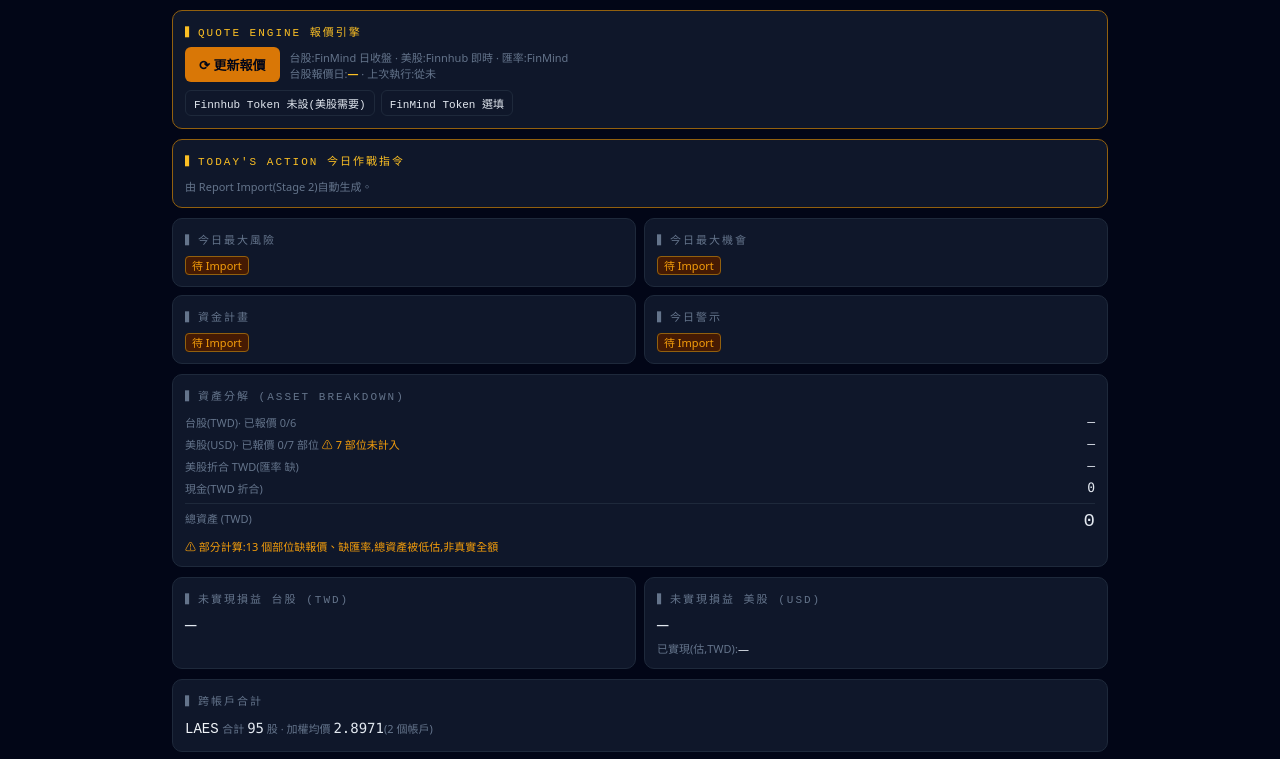
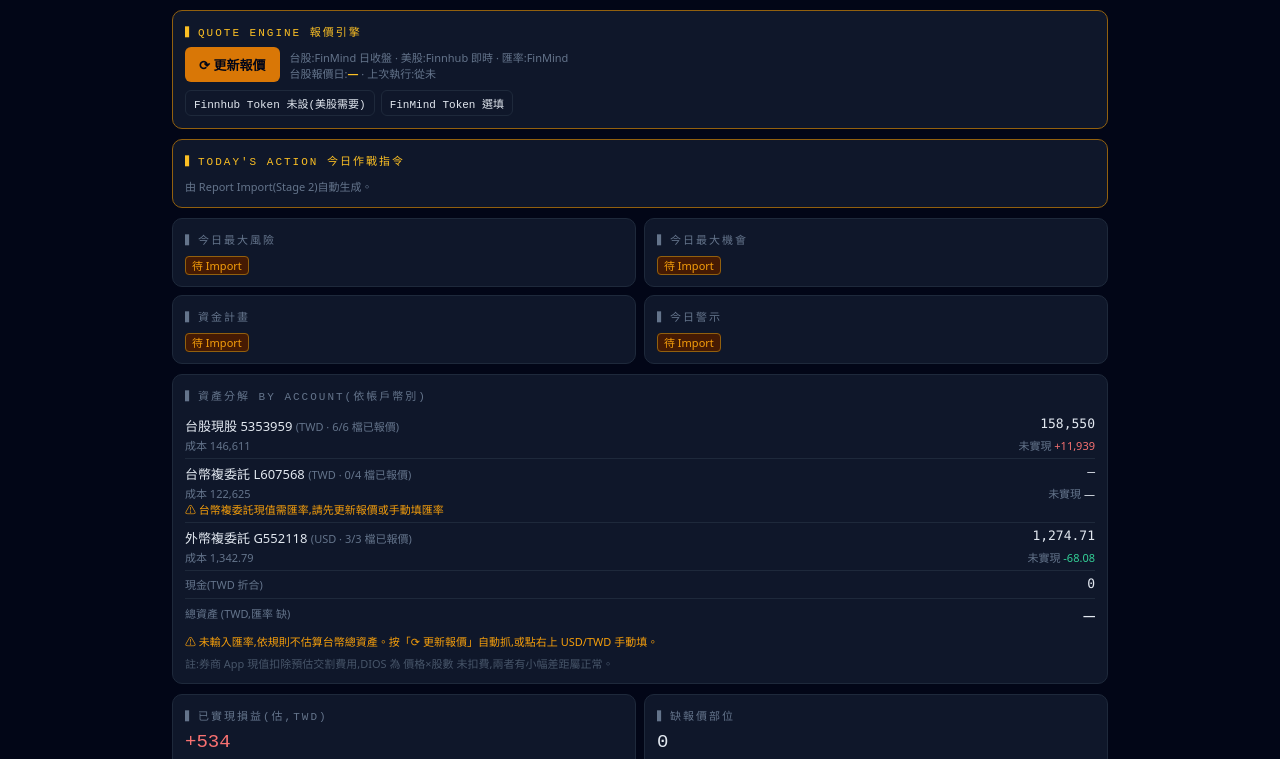
Before and after one commit to davidfg81/dios, a plain HTML site: page index.html in a window 1280 px wide. Shown: the part 77-836 px from the top of the page. Drawn offline with Linux system fonts and the light colour scheme.

Commit message:
Add files via upload

```diff
--- a/index.html
+++ b/index.html
@@ -65,7 +65,7 @@ h2{font-size:18px;margin:4px 0;display:flex;gap:8px;align-items:baseline;flex-wr
 <body>
 <header>
   <div class="hrow">
-    <span class="logo">DIOS</span><span class="ver">v3.2 · Web</span>
+    <span class="logo">DIOS</span><span class="ver">v3.3 · Web</span>
     <div class="hbtns">
       <button class="chip" onclick="editFx()">USD/TWD <b id="fxval" style="color:var(--amber)">缺</b></button>
       <button class="chip" onclick="openBackup()">備份</button>
@@ -91,28 +91,30 @@ const esc=s=>String(s??"").replace(/[&<>"']/g,c=>({"&":"&amp;","<":"&lt;",">":"&
 
 /* ---------- 種子:2026/07/09 最新持股(多帳戶) ---------- */
 function seedPositions(){return [
- // 台股(國泰證券)
- P("0050","TW","元大台灣50",422,86.05,"TWD","國泰證券","Core","ETF/大盤",["Taiwan Large Cap ETF"],"A",4,"Hold","定期定額"),
- P("00662","TW","富邦NASDAQ",200,120,"TWD","國泰證券","Tactical","ETF/美科技",["Nasdaq ETF"],"B",3,"Hold",""),
- P("00685L","TW","群益臺灣加權正2",1920,12.56,"TWD","國泰證券","Tactical","ETF/槓桿",["Taiwan 2x Leveraged"],"B",3,"Hold","槓桿耗損風險"),
- P("00407A","TW","主動凱基台灣",2000,9.63,"TWD","國泰證券","Exit Candidate","ETF/防禦",["Defensive","ETF"],"C",2,"Exit","第一出場候選"),
- P("2330","TW","台積電",10,1978.4,"TWD","國泰證券","Core","半導體/晶圓代工",["AI","Semiconductor","Foundry","CoWoS"],"A+",5,"Hold","定期定額"),
- P("4958","TW","臻鼎-KY",40,577.50,"TWD","國泰證券","Core","PCB/CCL",["PCB","CCL","AI Server","Supply Chain"],"A",4,"Buy Back","07/09 於595賣出33股,保留40股,回檔考慮補回"),
- // 美股 — 台幣交割 L607568
- PU("LAES","SEALSQ",50,2.8022,"台幣交割 L607568","TWD","Satellite","量子/資安",["Quantum","Cybersecurity","High Risk Growth"],"B",3,"Hold","低流動性"),
- PU("KMEM","KMEM 記憶體ETF",20,22.85,"台幣交割 L607568","TWD","Tactical","ETF/記憶體",["Memory ETF","DRAM","NAND","HBM"],"B",3,"Take Profit","與 MU 重疊,MU 優先"),
- PU("GFS","GlobalFoundries",5,66.584,"台幣交割 L607568","TWD","Core","半導體/晶圓代工",["Semiconductor","Foundry","AI Infrastructure"],"A",3,"Hold",""),
- PU("MU","Micron 美光",3,966.403333,"台幣交割 L607568","TWD","Core","半導體/記憶體",["AI","HBM","DRAM","Memory"],"A+",4,"Hold","成本 USD 計價,台幣交割"),
- // 美股 — 外幣交割 G552118
- PU("LAES","SEALSQ",45,3.002444,"外幣交割 G552118","USD","Satellite","量子/資安",["Quantum","Cybersecurity","High Risk Growth"],"B",3,"Hold","低流動性"),
- PU("GLW","Corning 康寧",2,211.275,"外幣交割 G552118","USD","Exit Candidate","光通訊/玻璃",["AI Data Center","Optical","Glass"],"B-",2,"Watch",""),
- PU("SPCX","SPCX (SpaceX)",5,157.026,"外幣交割 G552118","USD","Satellite","太空",["SpaceX","Private Space","Event Driven"],"B",3,"Hold","")
+ // ── 台股現股帳戶 5353959(證券-敦南二)· 估值 TWD ──
+ POS({acctId:"5353959",acctName:"台股現股 5353959",market:"TW",ticker:"00407A",name:"主動凱基台灣",shares:2000,avg:9.63,cost:19256,price:9.42,quoteCcy:"TWD",valCcy:"TWD",type:"Exit Candidate",sec:"ETF/防禦",theme:["Defensive","ETF"],pri:"C",conf:2,st:"Exit",notes:"第一出場候選"}),
+ POS({acctId:"5353959",acctName:"台股現股 5353959",market:"TW",ticker:"0050",name:"元大台灣50",shares:422,avg:86.05,cost:36327,price:105.8,quoteCcy:"TWD",valCcy:"TWD",type:"Core",sec:"ETF/大盤",theme:["Taiwan Large Cap ETF"],pri:"A",conf:4,st:"Hold",notes:"定期定額"}),
+ POS({acctId:"5353959",acctName:"台股現股 5353959",market:"TW",ticker:"00662",name:"富邦NASDAQ",shares:200,avg:120,cost:24009,price:120.9,quoteCcy:"TWD",valCcy:"TWD",type:"Tactical",sec:"ETF/美科技",theme:["Nasdaq ETF"],pri:"B",conf:3,st:"Hold"}),
+ POS({acctId:"5353959",acctName:"台股現股 5353959",market:"TW",ticker:"00685L",name:"群益臺灣加權正2",shares:1920,avg:12.56,cost:24123,price:12.09,quoteCcy:"TWD",valCcy:"TWD",type:"Tactical",sec:"ETF/槓桿",theme:["Taiwan 2x Leveraged"],pri:"B",conf:3,st:"Hold",notes:"槓桿耗損風險"}),
+ POS({acctId:"5353959",acctName:"台股現股 5353959",market:"TW",ticker:"2330",name:"台積電",shares:10,avg:1978.4,cost:19789,price:2415,quoteCcy:"TWD",valCcy:"TWD",type:"Core",sec:"半導體/晶圓代工",theme:["AI","Semiconductor","Foundry","CoWoS"],pri:"A+",conf:5,st:"Hold",notes:"定期定額"}),
+ POS({acctId:"5353959",acctName:"台股現股 5353959",market:"TW",ticker:"4958",name:"臻鼎-KY",shares:40,avg:577.5,cost:23107,price:588,quoteCcy:"TWD",valCcy:"TWD",type:"Core",sec:"PCB/CCL",theme:["PCB","CCL","AI Server","Supply Chain"],pri:"A",conf:4,st:"Buy Back",realized:533.94,notes:"07/09 於595賣33股,保留40股,回檔考慮補回"}),
+ // ── 美股台幣複委託 L607568 · 報價 USD、估值 TWD(現值需匯率) ──
+ POS({acctId:"L607568",acctName:"台幣複委託 L607568",market:"US",ticker:"GFS",name:"GlobalFoundries",shares:5,avg:66.584,cost:10702,price:69.71,quoteCcy:"USD",valCcy:"TWD",type:"Core",sec:"半導體/晶圓代工",theme:["Semiconductor","Foundry","AI Infrastructure"],pri:"A",conf:3,st:"Hold"}),
+ POS({acctId:"L607568",acctName:"台幣複委託 L607568",market:"US",ticker:"KMEM",name:"Kurv Memory Select ETF",shares:20,avg:22.85,cost:14658,price:21.82,quoteCcy:"USD",valCcy:"TWD",type:"Tactical",sec:"ETF/記憶體",theme:["Memory ETF","DRAM","NAND","HBM"],pri:"B",conf:3,st:"Take Profit",notes:"與 MU 重疊,MU 優先"}),
+ POS({acctId:"L607568",acctName:"台幣複委託 L607568",market:"US",ticker:"LAES",name:"SEALSQ Corp",shares:50,avg:2.8022,cost:4504,price:2.87,quoteCcy:"USD",valCcy:"TWD",type:"Satellite",sec:"量子/資安",theme:["Quantum","Cybersecurity","High Risk Growth"],pri:"B",conf:3,st:"Hold",notes:"台幣帳戶50股,不與外幣45股合併"}),
+ POS({acctId:"L607568",acctName:"台幣複委託 L607568",market:"US",ticker:"MU",name:"Micron 美光",shares:3,avg:966.403333,cost:92761,price:991.64,quoteCcy:"USD",valCcy:"TWD",type:"Core",sec:"半導體/記憶體",theme:["AI","HBM","DRAM","Memory"],pri:"A+",conf:4,st:"Hold"}),
+ // ── 美股外幣複委託 G552118 · 報價與估值均 USD ──
+ POS({acctId:"G552118",acctName:"外幣複委託 G552118",market:"US",ticker:"GLW",name:"Corning 康寧",shares:2,avg:211.275,cost:422.55,price:192.38,quoteCcy:"USD",valCcy:"USD",type:"Exit Candidate",sec:"光通訊/玻璃",theme:["AI Data Center","Optical","Glass"],pri:"B-",conf:2,st:"Watch"}),
+ POS({acctId:"G552118",acctName:"外幣複委託 G552118",market:"US",ticker:"LAES",name:"SEALSQ Corp",shares:45,avg:3.002444,cost:135.11,price:2.87,quoteCcy:"USD",valCcy:"USD",type:"Satellite",sec:"量子/資安",theme:["Quantum","Cybersecurity","High Risk Growth"],pri:"B",conf:3,st:"Hold",notes:"外幣帳戶45股,不與台幣50股合併"}),
+ POS({acctId:"G552118",acctName:"外幣複委託 G552118",market:"US",ticker:"SPCX",name:"Space Exploration Tech",shares:5,avg:157.026,cost:785.13,price:152.16,quoteCcy:"USD",valCcy:"USD",type:"Satellite",sec:"太空",theme:["SpaceX","Private Space","Event Driven"],pri:"B",conf:3,st:"Hold"})
 ];}
-function P(tk,mkt,name,sh,cost,ccy,acct,type,sec,theme,pri,conf,st,notes){
- return {id:tk+"@"+acct,ticker:tk,market:mkt,name,shares:sh,avgCost:cost,accountCurrency:ccy,marketCurrency:ccy,costCurrency:ccy,quoteCurrency:ccy,broker:acct,currentPrice:null,positionType:type,sector:sec,theme,priority:pri,healthScore:null,confidence:conf,status:st,realizedPL:null,lastUpdated:"2026-07-09",notes};
-}
-function PU(tk,name,sh,cost,acct,acctCcy,type,sec,theme,pri,conf,st,notes){
- return {id:tk+"@"+acct,ticker:tk,market:"US",name,shares:sh,avgCost:cost,accountCurrency:acctCcy,marketCurrency:"USD",costCurrency:"USD",quoteCurrency:"USD",broker:acct,currentPrice:null,positionType:type,sector:sec,theme,priority:pri,healthScore:null,confidence:conf,status:st,realizedPL:null,lastUpdated:"2026-07-09",notes};
+function POS(o){
+ return {id:o.acctId+"|"+o.market+"|"+o.ticker,acctId:o.acctId,ticker:o.ticker,market:o.market,name:o.name,
+  shares:o.shares,avgCost:o.avg,totalCostFixed:o.cost,
+  quoteCurrency:o.quoteCcy,valuationCurrency:o.valCcy,accountCurrency:o.valCcy,marketCurrency:o.quoteCcy,costCurrency:o.quoteCcy,
+  broker:o.acctName,currentPrice:o.price??null,priceUpdatedAt:"2026-07-09 16:13",
+  positionType:o.type,sector:o.sec,theme:o.theme,priority:o.pri,healthScore:null,confidence:o.conf,status:o.st,
+  realizedPL:o.realized??null,lastUpdated:"2026-07-09",notes:o.notes||""};
 }
 function seedManual(){return {
  MU:{buildZone:"900–960",addZone:"850–900",tp1:"1120–1150 → 賣 1 股",tp2:"1250–1300 → 賣 1 股",tp3:"1400+ → 評估最後 1 股",buyBack:"1000 / 950 / 900",invalid:"HBM 需求下修、AI 伺服器需求放緩、連兩季財報 miss",keySupport:null,keyResistance:null,catalysts:"HBM、DRAM 報價、AI 伺服器需求、美光財報",riskFactors:"記憶體循環反轉、估值過高",todayAdvice:null,orderSuggestion:null,lastChange:"2026-07-09 初始化"},
@@ -134,14 +136,14 @@ function freshData(){return {
   targetAlloc:{"半導體/記憶體":25,"ETF":35,"PCB/CCL":15,"量子/太空/其他":10,"現金":15}},
  positions:seedPositions(),manual:seedManual(),
  transactions:[ // Append-only 交易紀錄
-  {ts:"2026-07-09",id:"4958@國泰證券",ticker:"4958",side:"Sell",shares:33,price:595,note:"分批停利,保留40股;依賣出前均價578.82估已實現約+534 TWD",realized:533.94}
+  {ts:"2026-07-09",id:"5353959|TW|4958",ticker:"4958",side:"Sell",shares:33,price:595,note:"分批停利,保留40股;依賣出前均價578.82估已實現約+534 TWD",realized:533.94}
  ],
  watchlist:["NVDA","2454","2308","2882","AVGO","IONQ","SMH","6116"].map(t=>({ticker:t,name:"",market:/^[0-9]/.test(t)?"TW":"US",priority:null,score:null,confidence:null,expectedTime:null,catalyst:null,risk:null,expectedReturn:null})),
  aiReports:{},consensus:{},consensusHistory:[],todayBoard:null,scenarios:{},metrics:{},
  graph:[["HBM","MU"],["HBM","KMEM"],["DRAM","MU"],["AI Server","MU"],["AI Server","2330"],["AI Server","4958"],["CCL","4958"],["PCB","4958"],["CoWoS","2330"],["SOX","00662"],["SOX","00685L"],["台股大盤","0050"],["Quantum","LAES"],["SpaceX","SPCX"],["Foundry","GFS"],["Foundry","2330"],["光通訊","GLW"]],
  majorEvents:[],validation:[],quoteMeta:{lastTW:null,quoteDateTW:null,lastFX:null},
  decisionLog:[
-  {ts:now(),ticker:"SYSTEM",field:"帳戶修正",oldVal:"KMEM/GFS/MU 誤置外幣帳戶",newVal:"台幣交割:LAES50/KMEM/GFS/MU;外幣交割:LAES45/GLW/SPCX",reason:"依 2026/07/09 對帳單修正帳戶歸屬,成本均為 USD 計價"},
+  {ts:now(),ticker:"SYSTEM",field:"持股主檔覆蓋",oldVal:"舊持股資料",newVal:"2026-07-09 16:13 國泰庫存快照(13 筆,3 帳戶)",reason:"使用者人工確認之唯一有效快照,覆蓋不相加;交易手冊暫不變動,待使用者確認主檔後同步"},
   {ts:now(),ticker:"4958",field:"減碼",oldVal:"73股@578.82",newVal:"40股@577.50",reason:"07/09 於595分批賣出33股(交易紀錄#1),狀態改 Buy Back 等回補"},
   {ts:now(),ticker:"LAES",field:"帳戶結構",oldVal:"單帳戶45股",newVal:"台幣50股@2.8022 + 外幣45股@3.0024,合計95股",reason:"多帳戶架構導入(2026/07/09 對帳)"},
   {ts:now(),ticker:"SYSTEM",field:"init",oldVal:"-",newVal:"DIOS v3.1 建立(多帳戶+交易Append)",reason:"系統初始化"}
@@ -152,8 +154,12 @@ function migrate(d){
  out.version=VERSION;
  out.settings=Object.assign({},f.settings,d.settings||{});
  (out.positions||[]).forEach(p=>{
-  if(!p.id)p.id=p.ticker+"@"+(p.broker||"預設帳戶");
+  if(!p.acctId)p.acctId=(p.broker||"").split(" ").pop()||"舊帳戶";
+  if(!p.id||p.id.indexOf("|")<0)p.id=p.acctId+"|"+p.market+"|"+p.ticker;
   if(p.realizedPL===undefined)p.realizedPL=null;
+  if(!p.valuationCurrency)p.valuationCurrency=p.quoteCurrency;
+  if(p.totalCostFixed==null)p.totalCostFixed=Math.round(p.avgCost*p.shares*100)/100;
+  if(!p.priceUpdatedAt)p.priceUpdatedAt=null;
  });
  Object.keys(out.manual||{}).forEach(k=>{const m=out.manual[k];if(m&&m.todayAction!==undefined){m.todayAdvice=m.todayAdvice??m.todayAction;delete m.todayAction;}});
  ["watchlist","aiReports","consensus","consensusHistory","scenarios","metrics","graph","majorEvents","validation","decisionLog","transactions"].forEach(k=>{if(out[k]==null)out[k]=f[k]||[];});
@@ -206,7 +212,7 @@ const Repo={
   let n=0,qd=null;
   quotes.forEach(q=>{
    Store.data.positions.filter(x=>x.ticker===q.ticker).forEach(p=>{
-    if(q.price!=null&&q.price!==p.currentPrice){Store.log(q.ticker,"現價",p.currentPrice,q.price,srcName+" 報價("+q.date+")");p.currentPrice=q.price;p.lastUpdated=q.date;n++;}
+    if(q.price!=null&&q.price!==p.currentPrice){Store.log(q.ticker,"現價",p.currentPrice,q.price,srcName+" 報價("+q.date+")");p.currentPrice=q.price;p.priceUpdatedAt=now();p.lastUpdated=q.date;n++;}
    });
    if(q.date)qd=q.date;
   });
@@ -284,11 +290,14 @@ async function updateQuotes(){
 /* ---------- 計算 ---------- */
 function calc(p){
  const fx=Store.data.settings.fxUSDTWD,price=p.currentPrice;
- const mv=price!=null?price*p.shares:null;
- const pl=(price!=null&&p.costCurrency===p.quoteCurrency)?(price-p.avgCost)*p.shares:null;
- const plPct=pl!=null?((price-p.avgCost)/p.avgCost)*100:null;
- const toTWD=v=>v==null?null:(p.quoteCurrency==="TWD"?v:(fx!=null?v*fx:null));
- return {mv,pl,plPct,mvTWD:toTWD(mv),plTWD:toTWD(pl)};
+ const mv=price!=null?price*p.shares:null; // 報價幣別市值
+ const needFx=p.quoteCurrency==="USD"&&p.valuationCurrency==="TWD"; // 台幣複委託
+ const value=mv==null?null:(needFx?(fx!=null?mv*fx:null):mv); // 估值幣別現值
+ const cost=p.totalCostFixed!=null?p.totalCostFixed:(p.avgCost*p.shares); // 券商固定成本優先
+ const pl=(value!=null&&cost!=null)?value-cost:null;
+ const plPct=(pl!=null&&cost)?pl/cost*100:null;
+ const toTWD=v=>v==null?null:(p.valuationCurrency==="TWD"?v:(fx!=null?v*fx:null));
+ return {mv,value,cost,pl,plPct,mvTWD:toTWD(value),plTWD:toTWD(pl)};
 }
 function aggregates(){ // 同 ticker 跨帳戶合計
  const g={};
@@ -329,17 +338,22 @@ function open_(id){sel=id;render();window.scrollTo(0,0);}
 
 function viewDashboard(){
  const d=Store.data,ps=[...d.positions].sort((a,b)=>(PRI[a.priority]??9)-(PRI[b.priority]??9));
- let pl=0,plTW=0,plUS=0,realized=0;
- let twMV=0,usMV=0,twOK=0,twAll=0,usOK=0,usAll=0;
  const fxv=d.settings.fxUSDTWD;
+ const miss=ps.filter(p=>p.currentPrice==null);
+ let realized=0;const acct={};
  ps.forEach(p=>{const c=calc(p);
-  if(p.market==="TW"){twAll++;if(c.mv!=null){twMV+=c.mv;twOK++;}if(c.pl!=null)plTW+=c.pl;}
-  else{usAll++;if(c.mv!=null){usMV+=c.mv;usOK++;}if(c.pl!=null)plUS+=c.pl;}
-  if(c.plTWD!=null)pl+=c.plTWD;
-  if(p.realizedPL!=null){realized+=(p.quoteCurrency==="TWD"?p.realizedPL:(fxv!=null?p.realizedPL*fxv:0));}});
- const usTWD=fxv!=null?usMV*fxv:null;
- const miss=ps.filter(p=>p.currentPrice==null);
- const total=twMV+(usTWD||0);
+  const a=acct[p.acctId]=acct[p.acctId]||{name:p.broker,ccy:p.valuationCurrency,cost:0,value:0,pl:0,ok:0,all:0};
+  a.all++;if(c.cost!=null)a.cost+=c.cost;
+  if(c.value!=null){a.value+=c.value;a.ok++;}
+  if(c.pl!=null)a.pl+=c.pl;
+  if(p.realizedPL!=null)realized+=(p.valuationCurrency==="TWD"?p.realizedPL:(fxv!=null?p.realizedPL*fxv:0));
+ });
+ let totalTWD=0,totalOK=true;
+ Object.values(acct).forEach(a=>{
+  const v=a.ccy==="TWD"?(a.ok?a.value:null):(fxv!=null&&a.ok?a.value*fxv:null);
+  if(v==null||a.ok<a.all)totalOK=false;
+  totalTWD+=v||0;
+ });
  const cash=(d.settings.cashTWD||0)+((d.settings.cashUSD!=null&&d.settings.fxUSDTWD!=null)?d.settings.cashUSD*d.settings.fxUSDTWD:0);
  const rank=[...ps].sort((a,b)=>(b.healthScore??-1)-(a.healthScore??-1));
  const exitC=ps.filter(p=>p.positionType==="Exit Candidate"||p.status==="Exit");
@@ -364,17 +378,19 @@ function viewDashboard(){
   <div class="card"><div class="clabel">▍今日警示</div><span style="font-size:13px">${tbField("warning")!=null?esc(tbField("warning")):missing("待 Import")}</span></div>
  </div>
  <div style="height:10px"></div>
- <div class="card"><div class="clabel">▍資產分解 (ASSET BREAKDOWN)</div>
-  <div style="display:flex;justify-content:space-between;padding:3px 0;font-size:13px"><span class="sub">台股(TWD)· 已報價 ${twOK}/${twAll}</span><span class="mono">${twOK?fmt(twMV,0):"—"}</span></div>
-  <div style="display:flex;justify-content:space-between;padding:3px 0;font-size:13px"><span class="sub">美股(USD)· 已報價 ${usOK}/${usAll} 部位${usOK<usAll?' <span style="color:#f59e0b">⚠ '+(usAll-usOK)+' 部位未計入</span>':''}</span><span class="mono">${usOK?"US$ "+fmt(usMV,0):"—"}</span></div>
-  <div style="display:flex;justify-content:space-between;padding:3px 0;font-size:13px"><span class="sub">美股折合 TWD(匯率 ${fxv??"缺"})</span><span class="mono">${usTWD!=null&&usOK?fmt(usTWD,0):"—"}</span></div>
-  <div style="display:flex;justify-content:space-between;padding:3px 0;font-size:13px"><span class="sub">現金(TWD 折合)</span><span class="mono">${fmt(cash,0)}</span></div>
-  <div style="display:flex;justify-content:space-between;padding:6px 0 0;border-top:1px solid var(--line);margin-top:4px"><span class="sub">總資產 (TWD)</span><span class="big">${fmt(total+cash,0)}</span></div>
-  ${(miss.length||fxv==null)?'<div class="sub" style="color:#f59e0b;margin-top:6px">⚠ 部分計算:'+miss.length+' 個部位缺報價'+(fxv==null?"、缺匯率":"")+',總資產被低估,非真實全額</div>':""}
+ <div class="card"><div class="clabel">▍資產分解 BY ACCOUNT(依帳戶幣別)</div>
+  ${Object.entries(acct).map(([aid,a])=>{
+   const dp=a.ccy==="USD"?2:0;
+   return '<div style="padding:5px 0;border-bottom:1px solid var(--line)"><div style="display:flex;justify-content:space-between;font-size:13px"><span>'+esc(a.name)+' <span class="sub">('+a.ccy+' · '+a.ok+'/'+a.all+' 檔已報價)</span></span><span class="mono">'+(a.ok?fmt(a.value,dp):"—")+'</span></div><div class="sub" style="display:flex;justify-content:space-between;margin-top:2px"><span>成本 '+fmt(a.cost,dp)+'</span><span>未實現 <span class="'+plCls(a.pl)+'">'+(a.ok?(a.pl>0?"+":"")+fmt(a.pl,dp):"—")+'</span></span></div>'+(a.ccy==="TWD"&&aid==="L607568"&&fxv==null?'<div class="sub" style="color:#f59e0b">⚠ 台幣複委託現值需匯率,請先更新報價或手動填匯率</div>':'')+'</div>';
+  }).join("")}
+  <div style="display:flex;justify-content:space-between;padding:5px 0 2px;font-size:13px"><span class="sub">現金(TWD 折合)</span><span class="mono">${fmt(cash,0)}</span></div>
+  <div style="display:flex;justify-content:space-between;padding:6px 0 0;border-top:1px solid var(--line);margin-top:4px"><span class="sub">總資產 (TWD,匯率 ${fxv??"缺"})</span><span class="big">${(fxv!=null&&totalOK)?fmt(totalTWD+cash,0):(fxv!=null?fmt(totalTWD+cash,0):"—")}</span></div>
+  ${fxv==null?'<div class="sub" style="color:#f59e0b;margin-top:6px">⚠ 未輸入匯率,依規則不估算台幣總資產。按「⟳ 更新報價」自動抓,或點右上 USD/TWD 手動填。</div>':(!totalOK?'<div class="sub" style="color:#f59e0b;margin-top:6px">⚠ 部分計算:'+miss.length+' 個部位缺報價,總資產被低估</div>':'')}
+  <div class="sub" style="margin-top:6px;color:var(--dimmer)">註:券商 App 現值扣除預估交割費用,DIOS 為 價格×股數 未扣費,兩者有小幅差距屬正常。</div>
  </div>
  <div class="grid2">
-  <div class="card"><div class="clabel">▍未實現損益 台股 (TWD)</div><div class="big ${plCls(plTW)}">${plTW?(plTW>0?"+":"")+fmt(plTW,0):"—"}</div></div>
-  <div class="card"><div class="clabel">▍未實現損益 美股 (USD)</div><div class="big ${plCls(plUS)}">${plUS?(plUS>0?"+":"")+fmt(plUS,0):"—"}</div><div class="sub" style="margin-top:4px">已實現(估,TWD):<span class="${plCls(realized)}">${realized?((realized>0?"+":"")+fmt(realized,0)):"—"}</span></div></div>
+  <div class="card"><div class="clabel">▍已實現損益(估,TWD)</div><div class="big ${plCls(realized)}">${realized?((realized>0?"+":"")+fmt(realized,0)):"—"}</div></div>
+  <div class="card"><div class="clabel">▍缺報價部位</div><div class="big">${miss.length}</div><div class="sub" style="margin-top:4px">${miss.length?miss.map(p=>p.ticker).join("、"):"全部已報價"}</div></div>
  </div>
  <div style="height:10px"></div>
  ${aggs.length?'<div class="card"><div class="clabel">▍跨帳戶合計</div>'+aggs.map(a=>'<div style="padding:2px 0"><span class="tk">'+a.ticker+'</span> <span class="sub">合計 </span><span class="mono">'+a.shares+'</span><span class="sub"> 股 · 加權均價 </span><span class="mono">'+fmt(a.wavg,4)+'</span><span class="sub">('+a.accts+' 個帳戶)</span></div>').join("")+'</div>':""}
@@ -427,8 +443,8 @@ function viewDetail(id){
  ${sibs.length?'<div class="sub" style="margin-bottom:8px">同標的其他帳戶:'+sibs.map(s=>'<button class="editv" style="color:var(--sky)" onclick="open_(\''+s.id+'\')">'+esc(s.broker)+' '+s.shares+'股@'+fmt(s.avgCost,4)+'</button>').join(" · ")+'</div>':""}
  <div class="dgrid">
   <div class="card"><div class="clabel">現價 (${p.quoteCurrency})</div>${eNum("currentPrice",p.currentPrice,2)}</div>
-  <div class="card"><div class="clabel">市值</div><span class="mono">${c.mv!=null?fmt(c.mv,0):"—"}</span></div>
-  <div class="card"><div class="clabel">未實現損益</div><span class="mono ${plCls(c.pl)}">${c.pl!=null?(c.pl>0?"+":"")+fmt(c.pl,0):"—"}</span></div>
+  <div class="card"><div class="clabel">現值 (${p.valuationCurrency})</div><span class="mono">${c.value!=null?fmt(c.value,p.valuationCurrency==="USD"?2:0):"—"}</span><div class="sub">成本 ${fmt(c.cost,p.valuationCurrency==="USD"?2:0)}</div></div>
+  <div class="card"><div class="clabel">未實現 (${p.valuationCurrency})</div><span class="mono ${plCls(c.pl)}">${c.pl!=null?(c.pl>0?"+":"")+fmt(c.pl,p.valuationCurrency==="USD"?2:0):"—"}</span></div>
   <div class="card"><div class="clabel">已實現損益</div><span class="mono ${plCls(p.realizedPL)}">${p.realizedPL!=null?(p.realizedPL>0?"+":"")+fmt(p.realizedPL,2):"—"}</span></div>
  </div>
  <div style="height:10px"></div>
```
